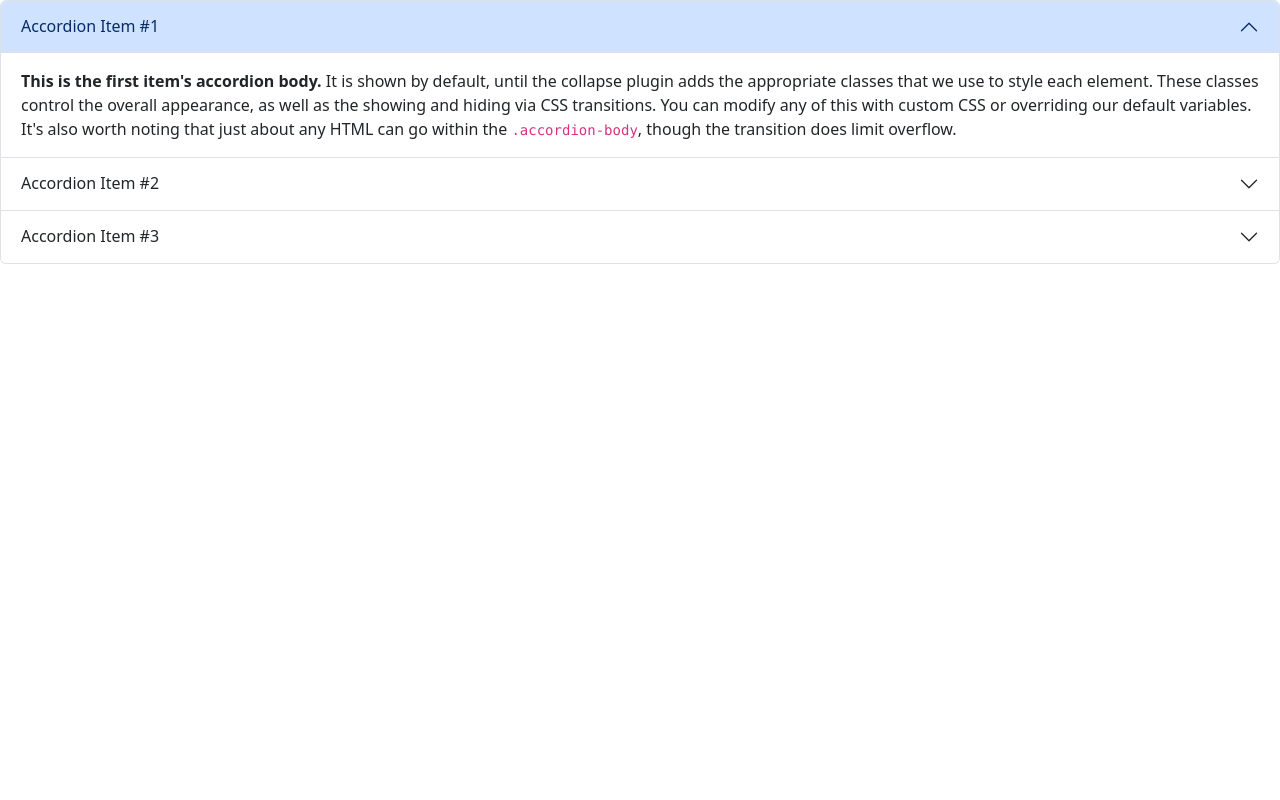
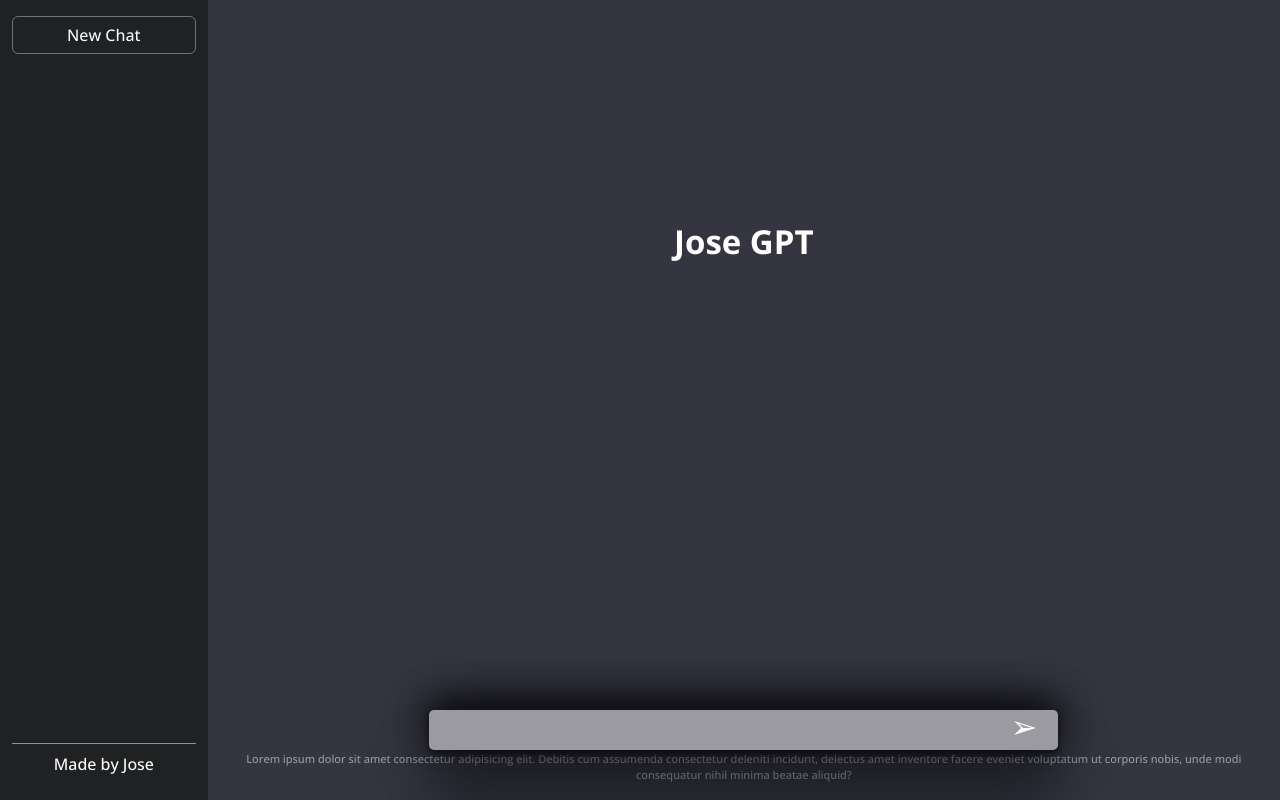
Before and after one commit to J2ZROMERO/GTP-Js-Clone, a website: page src/html/index.html in a window 1280 px wide. Drawn offline with nearby package versions, Linux system fonts and the light colour scheme.

Commit message:
GTP template v1

```diff
--- a/package.json
+++ b/package.json
@@ -17,6 +17,7 @@
     "autoprefixer": "^10.4.16",
     "bootstrap": "^5.3.2",
     "express": "^4.18.2",
+    "normalize.css": "^8.0.1",
     "postcss-cli": "^10.1.0"
   }
 }
--- a/scss/style.scss
+++ b/scss/style.scss
@@ -0,0 +1,100 @@
+@import '/node_modules/bootstrap/dist/css/bootstrap.min.css';
+@import '/node_modules/normalize.css/normalize.css';
+@import url('https://fonts.googleapis.com/css2?family=Open+Sans:wght@300;500;700&display=swap');
+
+
+* {
+    color: white;
+    font-family: 'Open Sans', sans-serif;
+
+}
+
+body{
+    background-color: #343541;
+    display: flex;
+}
+
+h1 {
+    font-size: 33px;
+    font-weight: 600;
+    padding: 200px 0;
+}
+
+.side-bar{
+background-color: #202123;
+width: 244px;
+height: 100vh;
+display: flex;
+flex-direction: column;
+justify-content: space-between;
+}
+
+.main{
+    display: flex;
+    flex-direction: column;
+    align-items:center;
+    justify-content: space-between;
+    text-align: center;
+    height: 100vh;
+    width: 100%;
+}
+
+.info {
+    color: rgb(255,255,255,0.5);
+    font-size: 11px;
+}
+
+.input-container{
+    width: 100%;
+    height: 100%;
+    position: relative;
+    #submit {
+        position: absolute;
+        right: 22%;
+        bottom: .01rem;
+        cursor: pointer;
+        font-size: 2rem;
+
+    }
+    input {
+        border: none;
+        background-color: rgb(255,255,255,0.5);
+        font-size: 20px;
+        border-radius: 5px;
+        box-shadow: rgb(0,0,0,0.5) 0 54px 55px,
+        rgb(0,0,0,0.5) 0 -12px 30px,
+        rgb(0,0,0,0.5) 0 4px 6px,
+        rgb(0,0,0,0.9) 0 -3px 55px;
+    }
+}
+
+
+input:focus {
+    outline: none;
+}
+
+input{
+    width:60%;
+    height: 100%;
+    max-width: 60%;
+}
+
+.bottom-section {
+    height: 5%;
+    width: 100%;
+    margin-top: 20%;
+
+}
+
+.navbar{
+    border-top: solid 0.5px rgb(255,255,255,0.5);
+}
+
+.history {
+display: flex;
+flex-direction: column;
+
+p{
+    cursor: pointer;
+}
+}
--- a/src/html/index.html
+++ b/src/html/index.html
@@ -1,53 +1,40 @@
 <!DOCTYPE html>
 <html lang="en">
+
 <head>
     <meta charset="UTF-8">
     <meta name="viewport" content="width=device-width, initial-scale=1.0">
     <title>Document</title>
     <link rel="stylesheet" href="/src/assets/css/style.css">
 </head>
+
 <body>
 
+    <div class="container-fluid side-bar">
+        <button class="btn btn-outline-secondary mt-3 text-light">New Chat</button>
+        <div class="history"></div>
+        <nav class="navbar  navbar-light">
+            <div class=" col-12 text-center pb-3">Made by Jose</div>
+    </nav>
+    </div>
 
-    <div class="accordion" id="accordionExample">
-        <div class="accordion-item">
-          <h2 class="accordion-header">
-            <button class="accordion-button" type="button" data-bs-toggle="collapse" data-bs-target="#collapseOne" aria-expanded="true" aria-controls="collapseOne">
-              Accordion Item #1
-            </button>
-          </h2>
-          <div id="collapseOne" class="accordion-collapse collapse show" data-bs-parent="#accordionExample">
-            <div class="accordion-body">
-              <strong>This is the first item's accordion body.</strong> It is shown by default, until the collapse plugin adds the appropriate classes that we use to style each element. These classes control the overall appearance, as well as the showing and hiding via CSS transitions. You can modify any of this with custom CSS or overriding our default variables. It's also worth noting that just about any HTML can go within the <code>.accordion-body</code>, though the transition does limit overflow.
+
+    <div class="main container-fluid">
+        <h1>Jose GPT</h1>
+        <p id="output"></p>
+        <div class="bottom-section">
+            <div class="input-container">
+                <input />
+                <div class="" id="submit">&#10146</div>
             </div>
-          </div>
         </div>
-        <div class="accordion-item">
-          <h2 class="accordion-header">
-            <button class="accordion-button collapsed" type="button" data-bs-toggle="collapse" data-bs-target="#collapseTwo" aria-expanded="false" aria-controls="collapseTwo">
-              Accordion Item #2
-            </button>
-          </h2>
-          <div id="collapseTwo" class="accordion-collapse collapse" data-bs-parent="#accordionExample">
-            <div class="accordion-body">
-              <strong>This is the second item's accordion body.</strong> It is hidden by default, until the collapse plugin adds the appropriate classes that we use to style each element. These classes control the overall appearance, as well as the showing and hiding via CSS transitions. You can modify any of this with custom CSS or overriding our default variables. It's also worth noting that just about any HTML can go within the <code>.accordion-body</code>, though the transition does limit overflow.
-            </div>
-          </div>
-        </div>
-        <div class="accordion-item">
-          <h2 class="accordion-header">
-            <button class="accordion-button collapsed" type="button" data-bs-toggle="collapse" data-bs-target="#collapseThree" aria-expanded="false" aria-controls="collapseThree">
-              Accordion Item #3
-            </button>
-          </h2>
-          <div id="collapseThree" class="accordion-collapse collapse" data-bs-parent="#accordionExample">
-            <div class="accordion-body">
-              <strong>This is the third item's accordion body.</strong> It is hidden by default, until the collapse plugin adds the appropriate classes that we use to style each element. These classes control the overall appearance, as well as the showing and hiding via CSS transitions. You can modify any of this with custom CSS or overriding our default variables. It's also worth noting that just about any HTML can go within the <code>.accordion-body</code>, though the transition does limit overflow.
-            </div>
-          </div>
-        </div>
-      </div>
+        <p class="info">Lorem ipsum dolor sit amet consectetur adipisicing elit. Debitis cum assumenda consectetur
+            deleniti incidunt, delectus amet inventore facere eveniet voluptatum ut corporis nobis, unde modi
+            consequatur nihil minima beatae aliquid?</p>
+    </div>
+
 
     <script src="/node_modules/bootstrap/dist/js/bootstrap.bundle.js"></script>
 </body>
+
 </html>
```
Also changed, not shown: src/assets/css/style.css, 2 other files.
